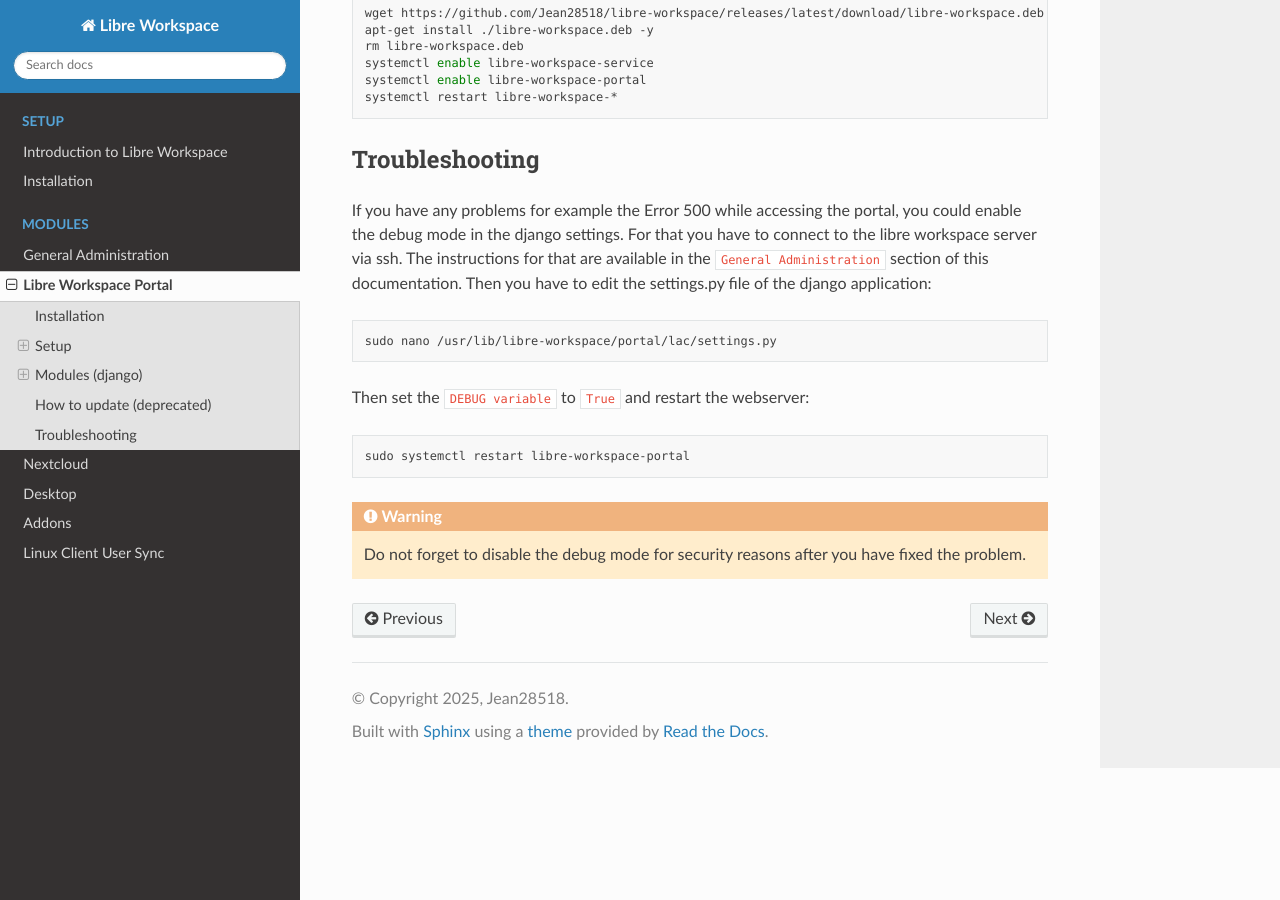
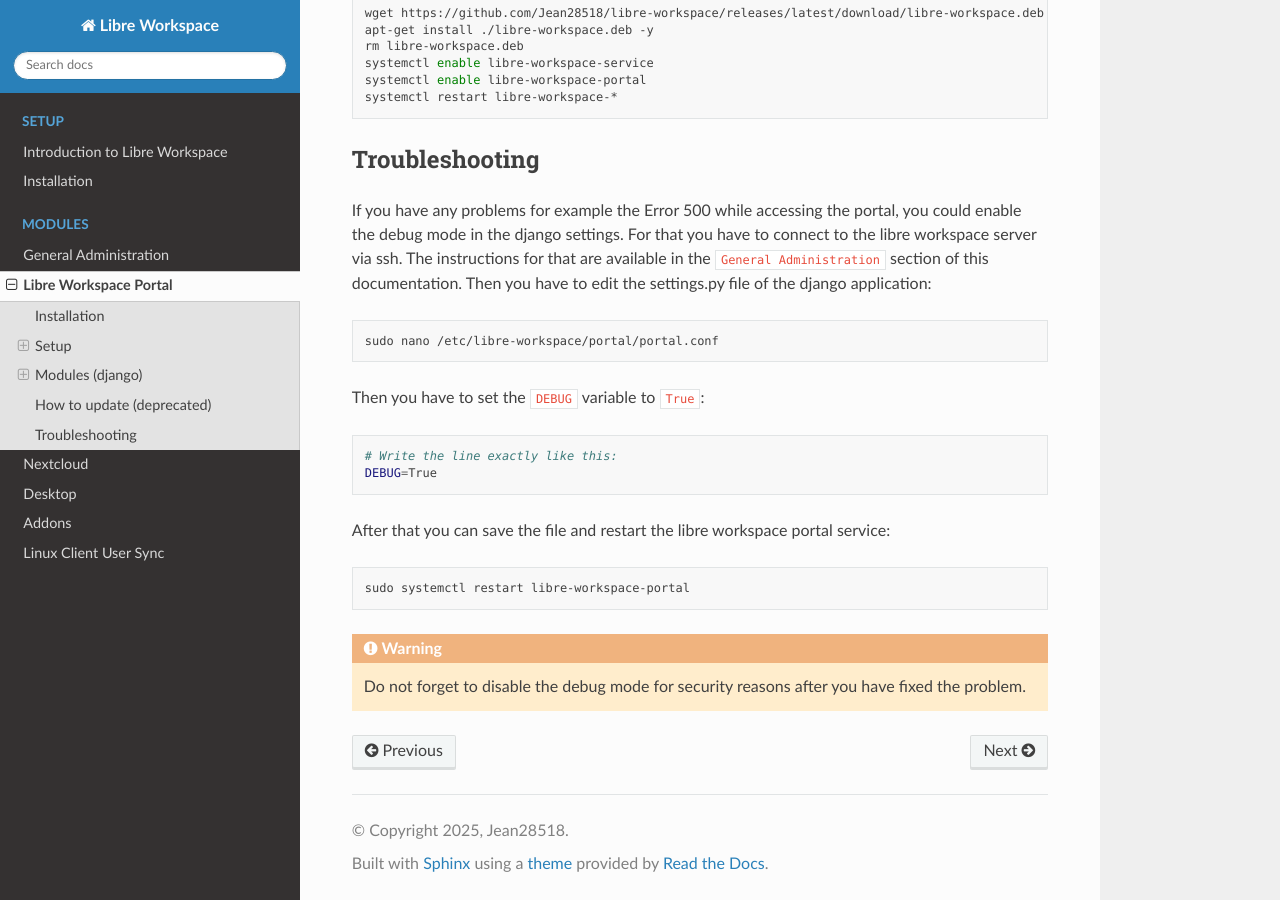
Before and after one commit to Jean28518/libre-workspace, a Sphinx documentation site: the page built from docs/source/modules/libre-workspace-portal.rst, in a window 1280 px wide and 900 px high, scrolled down 4789 px. Built offline with Sphinx 7.4.7 and the Read the Docs theme 3.1.0, drawn with Linux system fonts in a browser that asks for light colours.

Commit message:
Update configuration instructions in libre-workspace-portal.rst to reflect correct settings file path and clarify DEBUG variable setup

```diff
--- a/docs/source/modules/libre-workspace-portal.rst
+++ b/docs/source/modules/libre-workspace-portal.rst
@@ -213,9 +213,16 @@
 
 .. code-block:: bash
 
-    sudo nano /usr/lib/libre-workspace/portal/lac/settings.py
+    sudo nano /etc/libre-workspace/portal/portal.conf
 
-Then set the ``DEBUG variable`` to ``True`` and restart the webserver:
+Then you have to set the ``DEBUG`` variable to ``True``:
+
+.. code-block:: bash
+
+    # Write the line exactly like this:
+    DEBUG=True
+
+After that you can save the file and restart the libre workspace portal service:
 
 .. code-block:: bash
 
```
